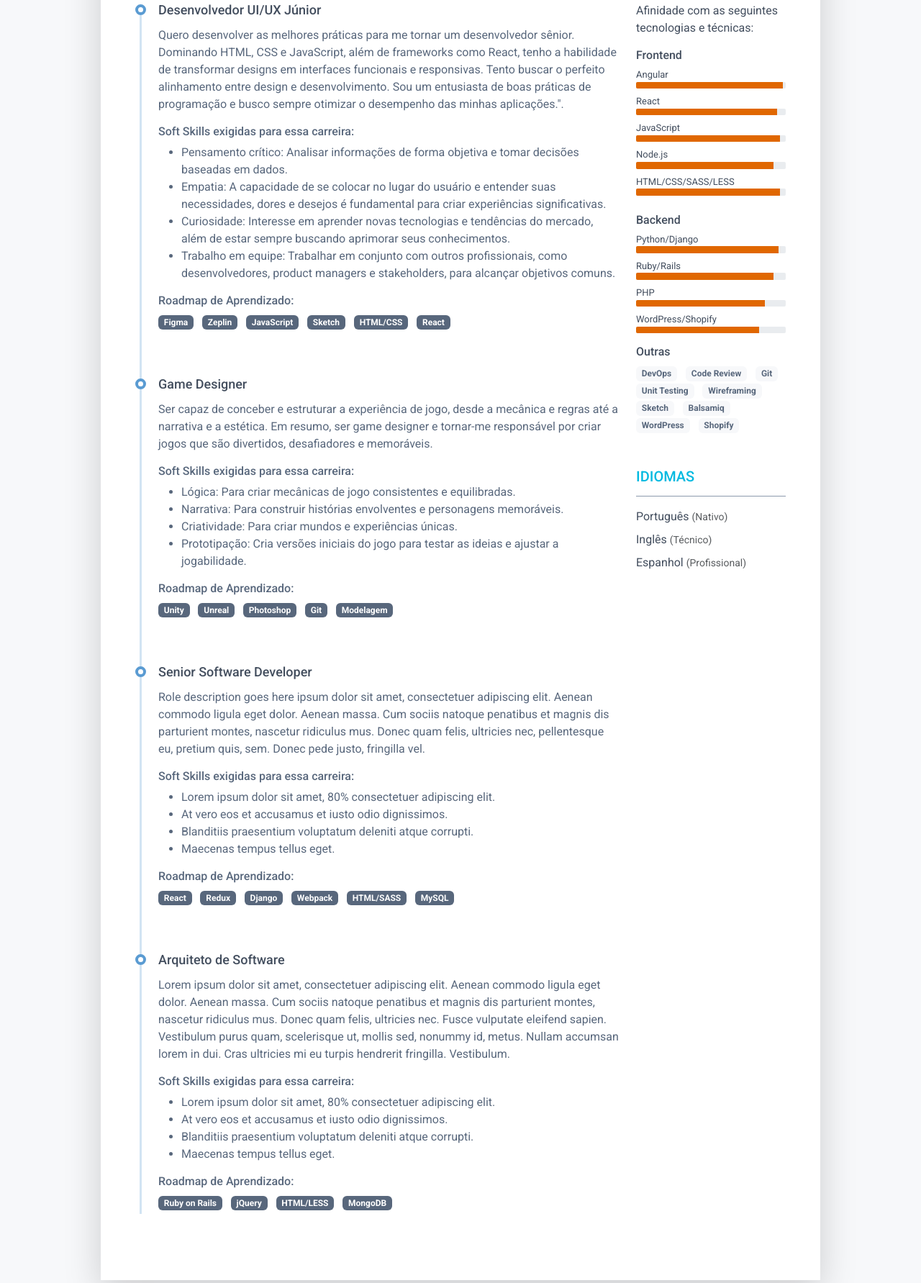
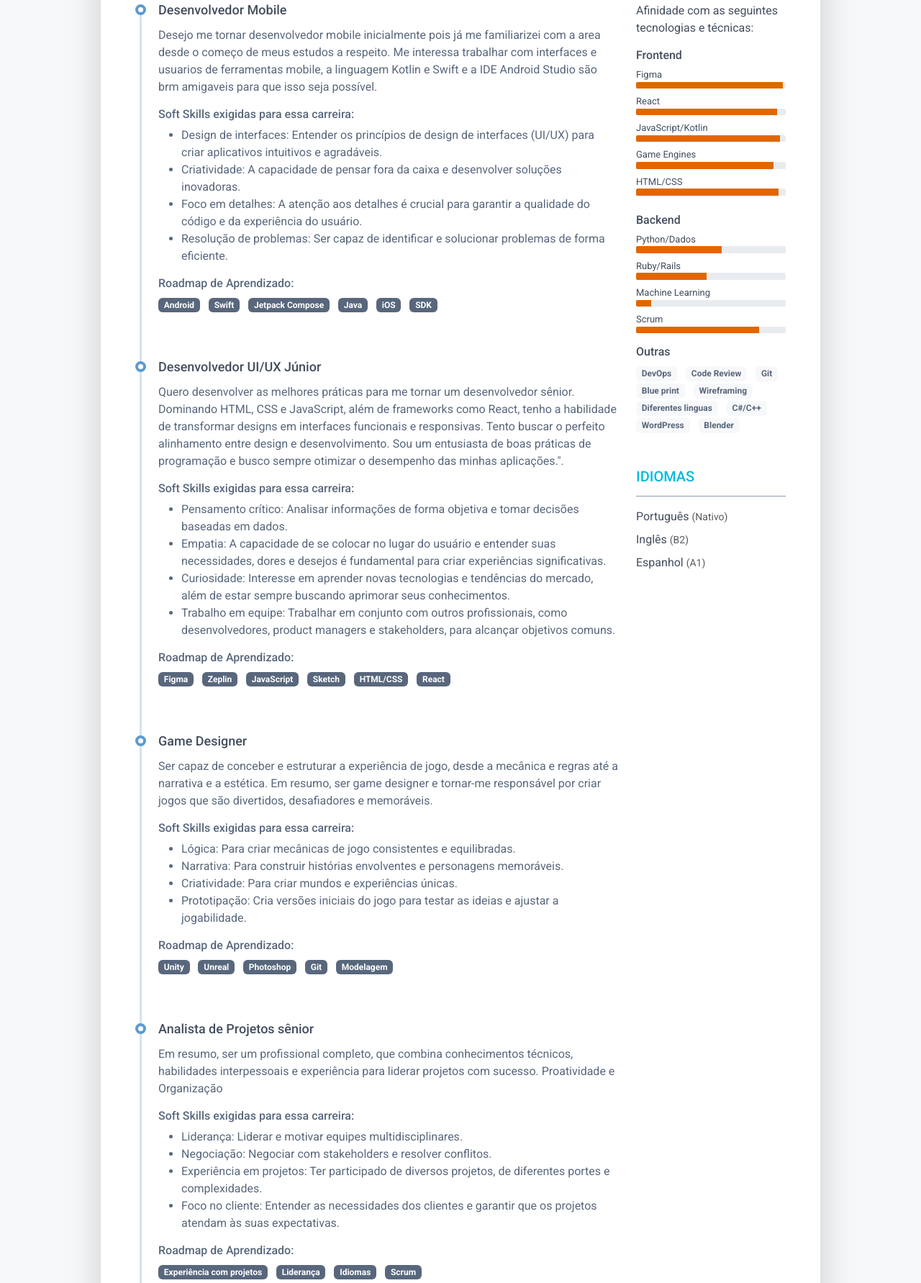
Before and after one commit to AmorimCelio/MapaDeCarreira, a plain HTML site: page index.html in a window 1280 px wide. Shown: the part 653-2436 px from the top of the page at 72% size. Drawn offline with Linux system fonts and the light colour scheme.

Commit message:
atualizando carreiras

```diff
--- a/index.html
+++ b/index.html
@@ -72,13 +72,13 @@
 					<h2 class="resume-section-title text-uppercase font-weight-bold pb-3 mb-3">Muito Prazer, este sou eu!</h2>
 					<div class="resume-section-content">
 						<p class="mb-0"> "Olá! Sou o Célio, o mago das interfaces!
-							 Transformo telas sem graça em experiências mágicas com um toque de pixel e muito café.
-							 Se você procura um UX/UI designer que faz a interface dançar e o usuário sorrir, encontrou a pessoa certa.
-							 Sou especialista em criar interações intuitivas que fazem até a sua avó navegar na internet como um pro.
+							 Gosto de transformar telas sem graça em experiências mágicas com uma visão diferenciada e muito café.
+							 Se você procura um UX/UI designer que faz a interface fluir e o usuário sorrir, encontrou a pessoa certa.
+							 Sou especialista em criar interações intuitivas que fazem qualquer um navegar na internet como um profissional.
 							 Nos meus momentos de descanso, me divirto explorando novas cidades e buscando inspiração na arquitetura do mundo real."</p>
 
 						<!-- Altere o link para um PDF do seu Curriculo -->
-						<a class="btn" href="#">Baixar o meu CV</a>
+						<a class="btn" href="Curriculo_CélioAmorim.pdf">Baixar o meu CV</a>
 					</div>
 				</section>
 				<div class="row">
@@ -88,6 +88,46 @@
 							</h2>
 							<div class="resume-section-content">
 								<div class="resume-timeline position-relative">
+
+
+									<article class="resume-timeline-item position-relative pb-5">
+
+										<div class="resume-timeline-item-header mb-2">
+											<div class="d-flex flex-column flex-md-row">
+												<h3 class="resume-position-title font-weight-bold mb-1">Desenvolvedor Mobile</h3>
+											</div>
+										</div>
+										<div class="resume-timeline-item-desc">
+											<p>Desejo me tornar desenvolvedor mobile inicialmente pois já me familiarizei com a area desde o começo de meus estudos a respeito. Me interessa trabalhar com interfaces e usuarios de ferramentas mobile, a linguagem Kotlin e Swift e a IDE Android Studio são brm amigaveis para que isso seja possível.</p>
+											<h4 class="resume-timeline-item-desc-heading font-weight-bold">
+												Soft Skills exigidas para essa carreira:
+											</h4>
+											<ul>
+												<li>Design de interfaces: Entender os princípios de design de interfaces (UI/UX) para criar aplicativos intuitivos e agradáveis.</li>
+												<li>Criatividade: A capacidade de pensar fora da caixa e desenvolver soluções inovadoras.</li>
+												<li>Foco em detalhes: A atenção aos detalhes é crucial para garantir a qualidade do código e da experiência do usuário.</li>
+												<li>Resolução de problemas: Ser capaz de identificar e solucionar problemas de forma eficiente.</li>
+											</ul>
+											<h4 class="resume-timeline-item-desc-heading font-weight-bold">
+												Roadmap de Aprendizado:</h4>
+											<ul class="list-inline">
+												<li class="list-inline-item"><span
+														class="badge bg-secondary badge-pill">Android</span></li>
+												<li class="list-inline-item"><span
+														class="badge bg-secondary badge-pill">Swift</span></li>
+												<li class="list-inline-item"><span
+														class="badge bg-secondary badge-pill">Jetpack Compose</span></li>
+												<li class="list-inline-item"><span
+														class="badge bg-secondary badge-pill">Java</span></li>
+												<li class="list-inline-item"><span
+														class="badge bg-secondary badge-pill">iOS</span></li>
+												<li class="list-inline-item"><span
+														class="badge bg-secondary badge-pill">SDK</span></li>
+											</ul>
+										</div>
+
+									</article>
+
 									<article class="resume-timeline-item position-relative pb-5">
 
 										<div class="resume-timeline-item-header mb-2">
@@ -174,86 +214,37 @@
 
 									</article>
 
-									<article class="resume-timeline-item position-relative pb-5">
+									<article class="resume-timeline-item position-relative">
 
 										<div class="resume-timeline-item-header mb-2">
 											<div class="d-flex flex-column flex-md-row">
-												<h3 class="resume-position-title font-weight-bold mb-1">Senior Software
-													Developer</h3>
+												<h3 class="resume-position-title font-weight-bold mb-1">
+													Analista de Projetos sênior
+												</h3>
 											</div>
 										</div>
 										<div class="resume-timeline-item-desc">
-											<p>Role description goes here ipsum dolor sit amet, consectetuer adipiscing
-												elit. Aenean commodo ligula eget dolor. Aenean massa. Cum sociis natoque
-												penatibus et magnis dis parturient montes, nascetur ridiculus mus. Donec
-												quam felis, ultricies nec, pellentesque eu, pretium quis, sem. Donec
-												pede justo, fringilla vel.</p>
+											<p>Em resumo, ser um profissional completo, que combina conhecimentos técnicos, habilidades interpessoais e experiência para liderar projetos com sucesso. Proatividade e Organização</p>
 											<h4 class="resume-timeline-item-desc-heading font-weight-bold">
 												Soft Skills exigidas para essa carreira:
 											</h4>
 											<ul>
-												<li>Lorem ipsum dolor sit amet, 80% consectetuer adipiscing elit.</li>
-												<li>At vero eos et accusamus et iusto odio dignissimos.</li>
-												<li>Blanditiis praesentium voluptatum deleniti atque corrupti.</li>
-												<li>Maecenas tempus tellus eget.</li>
+												<li>Liderança: Liderar e motivar equipes multidisciplinares.</li>
+												<li>Negociação: Negociar com stakeholders e resolver conflitos.</li>
+												<li>Experiência em projetos: Ter participado de diversos projetos, de diferentes portes e complexidades.</li>
+												<li>Foco no cliente: Entender as necessidades dos clientes e garantir que os projetos atendam às suas expectativas.</li>
 											</ul>
 											<h4 class="resume-timeline-item-desc-heading font-weight-bold">
 												Roadmap de Aprendizado:</h4>
 											<ul class="list-inline">
 												<li class="list-inline-item"><span
-														class="badge bg-secondary badge-pill">React</span></li>
+														class="badge bg-secondary badge-pill">Experiência com projetos</span></li>
 												<li class="list-inline-item"><span
-														class="badge bg-secondary badge-pill">Redux</span></li>
+														class="badge bg-secondary badge-pill">Liderança</span></li>
 												<li class="list-inline-item"><span
-														class="badge bg-secondary badge-pill">Django</span></li>
+														class="badge bg-secondary badge-pill">Idiomas</span></li>
 												<li class="list-inline-item"><span
-														class="badge bg-secondary badge-pill">Webpack</span></li>
-												<li class="list-inline-item"><span
-														class="badge bg-secondary badge-pill">HTML/SASS</span></li>
-												<li class="list-inline-item"><span
-														class="badge bg-secondary badge-pill">MySQL</span></li>
-											</ul>
-										</div>
-
-									</article>
-
-									<article class="resume-timeline-item position-relative">
-
-										<div class="resume-timeline-item-header mb-2">
-											<div class="d-flex flex-column flex-md-row">
-												<h3 class="resume-position-title font-weight-bold mb-1">
-													Arquiteto de Software
-												</h3>
-											</div>
-										</div>
-										<div class="resume-timeline-item-desc">
-											<p>Lorem ipsum dolor sit amet, consectetuer adipiscing
-												elit. Aenean commodo ligula eget dolor. Aenean massa. Cum sociis natoque
-												penatibus et magnis dis parturient montes, nascetur ridiculus mus. Donec
-												quam felis, ultricies nec. Fusce vulputate eleifend sapien. Vestibulum
-												purus quam, scelerisque ut, mollis sed, nonummy id, metus. Nullam
-												accumsan lorem in dui. Cras ultricies mi eu turpis hendrerit fringilla.
-												Vestibulum.</p>
-											<h4 class="resume-timeline-item-desc-heading font-weight-bold">
-												Soft Skills exigidas para essa carreira:
-											</h4>
-											<ul>
-												<li>Lorem ipsum dolor sit amet, 80% consectetuer adipiscing elit.</li>
-												<li>At vero eos et accusamus et iusto odio dignissimos.</li>
-												<li>Blanditiis praesentium voluptatum deleniti atque corrupti.</li>
-												<li>Maecenas tempus tellus eget.</li>
-											</ul>
-											<h4 class="resume-timeline-item-desc-heading font-weight-bold">
-												Roadmap de Aprendizado:</h4>
-											<ul class="list-inline">
-												<li class="list-inline-item"><span
-														class="badge bg-secondary badge-pill">Ruby on Rails</span></li>
-												<li class="list-inline-item"><span
-														class="badge bg-secondary badge-pill">jQuery</span></li>
-												<li class="list-inline-item"><span
-														class="badge bg-secondary badge-pill">HTML/LESS</span></li>
-												<li class="list-inline-item"><span
-														class="badge bg-secondary badge-pill">MongoDB</span></li>
+														class="badge bg-secondary badge-pill">Scrum</span></li>
 											</ul>
 										</div>
 									</article>
@@ -271,7 +262,7 @@
 									<h4 class="resume-skills-cat font-weight-bold">Frontend</h4>
 									<ul class="list-unstyled mb-4">
 										<li class="mb-2">
-											<div class="resume-skill-name">Angular</div>
+											<div class="resume-skill-name">Figma</div>
 											<div class="progress resume-progress">
 												<div class="progress-bar theme-progress-bar-dark" role="progressbar"
 													style="width: 98%" aria-valuenow="25" aria-valuemin="0"
@@ -287,7 +278,7 @@
 											</div>
 										</li>
 										<li class="mb-2">
-											<div class="resume-skill-name">JavaScript</div>
+											<div class="resume-skill-name">JavaScript/Kotlin</div>
 											<div class="progress resume-progress">
 												<div class="progress-bar theme-progress-bar-dark" role="progressbar"
 													style="width: 96%" aria-valuenow="25" aria-valuemin="0"
@@ -296,7 +287,7 @@
 										</li>
 
 										<li class="mb-2">
-											<div class="resume-skill-name">Node.js</div>
+											<div class="resume-skill-name">Game Engines</div>
 											<div class="progress resume-progress">
 												<div class="progress-bar theme-progress-bar-dark" role="progressbar"
 													style="width: 92%" aria-valuenow="25" aria-valuemin="0"
@@ -304,10 +295,10 @@
 											</div>
 										</li>
 										<li class="mb-2">
-											<div class="resume-skill-name">HTML/CSS/SASS/LESS</div>
+											<div class="resume-skill-name">HTML/CSS</div>
 											<div class="progress resume-progress">
 												<div class="progress-bar theme-progress-bar-dark" role="progressbar"
-													style="width: 96%" aria-valuenow="25" aria-valuemin="0"
+													style="width: 95%" aria-valuenow="25" aria-valuemin="0"
 													aria-valuemax="100"></div>
 											</div>
 										</li>
@@ -318,10 +309,10 @@
 									<h4 class="resume-skills-cat font-weight-bold">Backend</h4>
 									<ul class="list-unstyled">
 										<li class="mb-2">
-											<div class="resume-skill-name">Python/Django</div>
+											<div class="resume-skill-name">Python/Dados</div>
 											<div class="progress resume-progress">
 												<div class="progress-bar theme-progress-bar-dark" role="progressbar"
-													style="width: 95%" aria-valuenow="25" aria-valuemin="0"
+													style="width: 57%" aria-valuenow="25" aria-valuemin="0"
 													aria-valuemax="100"></div>
 											</div>
 										</li>
@@ -329,20 +320,20 @@
 											<div class="resume-skill-name">Ruby/Rails</div>
 											<div class="progress resume-progress">
 												<div class="progress-bar theme-progress-bar-dark" role="progressbar"
-													style="width: 92%" aria-valuenow="25" aria-valuemin="0"
+													style="width: 47%" aria-valuenow="25" aria-valuemin="0"
 													aria-valuemax="100"></div>
 											</div>
 										</li>
 										<li class="mb-2">
-											<div class="resume-skill-name">PHP</div>
+											<div class="resume-skill-name">Machine Learning</div>
 											<div class="progress resume-progress">
 												<div class="progress-bar theme-progress-bar-dark" role="progressbar"
-													style="width: 86%" aria-valuenow="25" aria-valuemin="0"
+													style="width:10%" aria-valuenow="25" aria-valuemin="0"
 													aria-valuemax="100"></div>
 											</div>
 										</li>
 										<li class="mb-2">
-											<div class="resume-skill-name">WordPress/Shopify</div>
+											<div class="resume-skill-name">Scrum</div>
 											<div class="progress resume-progress">
 												<div class="progress-bar theme-progress-bar-dark" role="progressbar"
 													style="width: 82%" aria-valuenow="25" aria-valuemin="0"
@@ -359,16 +350,16 @@
 										<li class="list-inline-item"><span class="badge badge-light">Code Review</span>
 										</li>
 										<li class="list-inline-item"><span class="badge badge-light">Git</span></li>
-										<li class="list-inline-item"><span class="badge badge-light">Unit Testing</span>
+										<li class="list-inline-item"><span class="badge badge-light">Blue print</span>
 										</li>
 										<li class="list-inline-item"><span class="badge badge-light">Wireframing</span>
 										</li>
-										<li class="list-inline-item"><span class="badge badge-light">Sketch</span></li>
-										<li class="list-inline-item"><span class="badge badge-light">Balsamiq</span>
+										<li class="list-inline-item"><span class="badge badge-light">Diferentes linguas</span></li>
+										<li class="list-inline-item"><span class="badge badge-light">C#/C++</span>
 										</li>
 										<li class="list-inline-item"><span class="badge badge-light">WordPress</span>
 										</li>
-										<li class="list-inline-item"><span class="badge badge-light">Shopify</span></li>
+										<li class="list-inline-item"><span class="badge badge-light">Blender</span></li>
 									</ul>
 								</div>
 							</div>
@@ -383,9 +374,9 @@
 									</li>
 									<li class="mb-2 align-middle"><span
 											class="resume-lang-name font-weight-bold">Inglês</span> <small
-											class="text-muted font-weight-normal">(Técnico)</small></li>
+											class="text-muted font-weight-normal">(B2)</small></li>
 									<li><span class="resume-lang-name font-weight-bold">Espanhol</span> <small
-											class="text-muted font-weight-normal">(Profissional)</small></li>
+											class="text-muted font-weight-normal">(A1)</small></li>
 								</ul>
 							</div>
 						</section>
```
Also changed, not shown: 1 other file.
